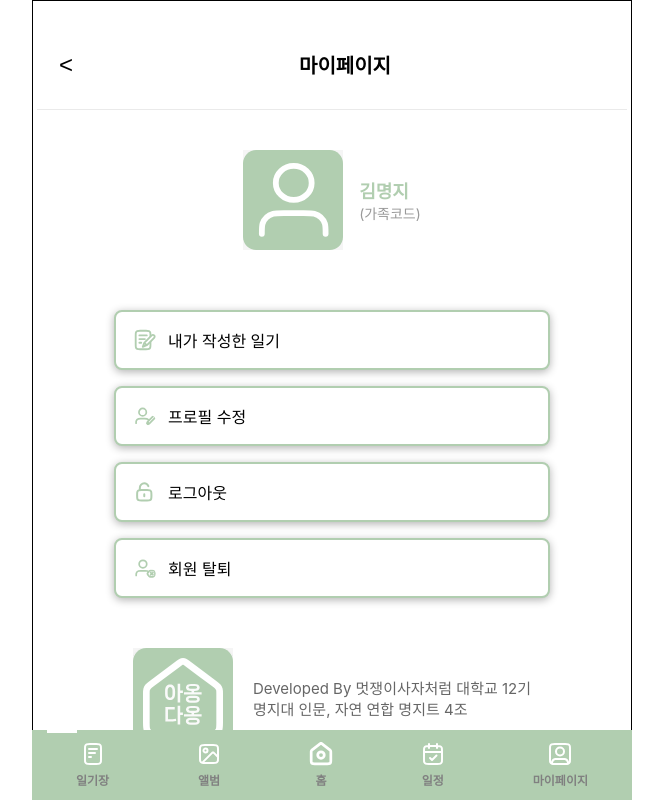
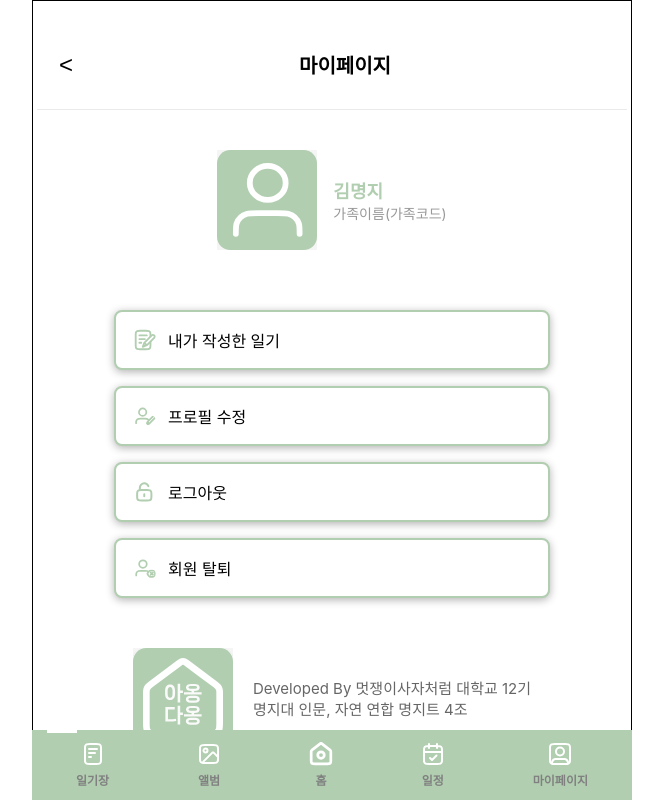
Before and after one commit to MyongjiCollaboration/Front, a React (Create React App) app: page /mypage in a window 1280 px wide. Shown: the whole page, without its empty margins (308-971 px from the left). Built offline with nearby package versions, Linux system fonts and the light colour scheme.

Commit message:
feat:Mypage2

```diff
--- a/src/page/MyPage.js
+++ b/src/page/MyPage.js
@@ -18,7 +18,7 @@ const MyPage = () => {
         <ProfileImage src={MyProfile} alt='프로필 이미지' />
         <ProfileText>
           <UserName>김명지</UserName>
-          <FamilyCode>(가족코드)</FamilyCode>
+          <FamilyCode>가족이름(가족코드)</FamilyCode>
         </ProfileText>
       </ProfileSection>
       <MenuList>
```
